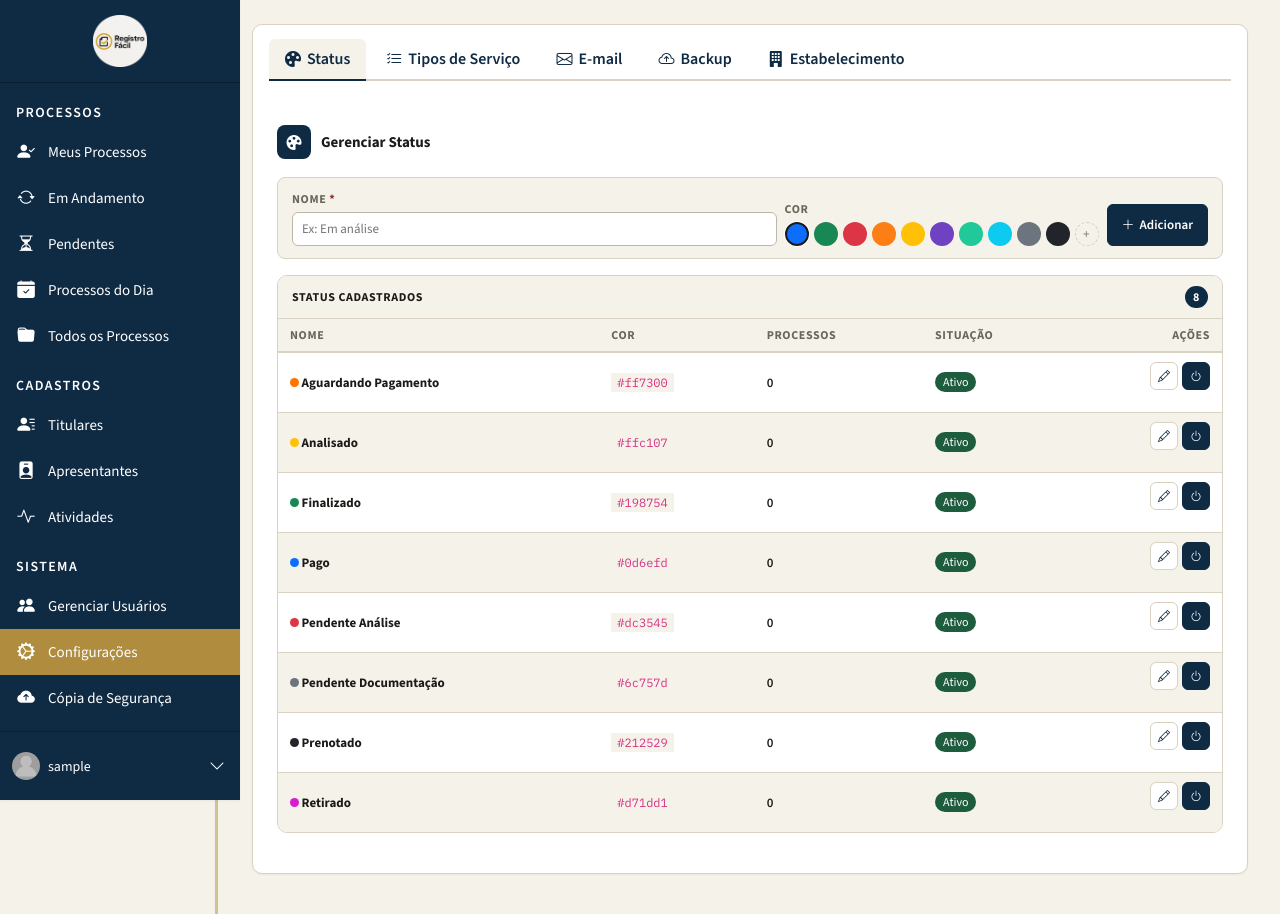
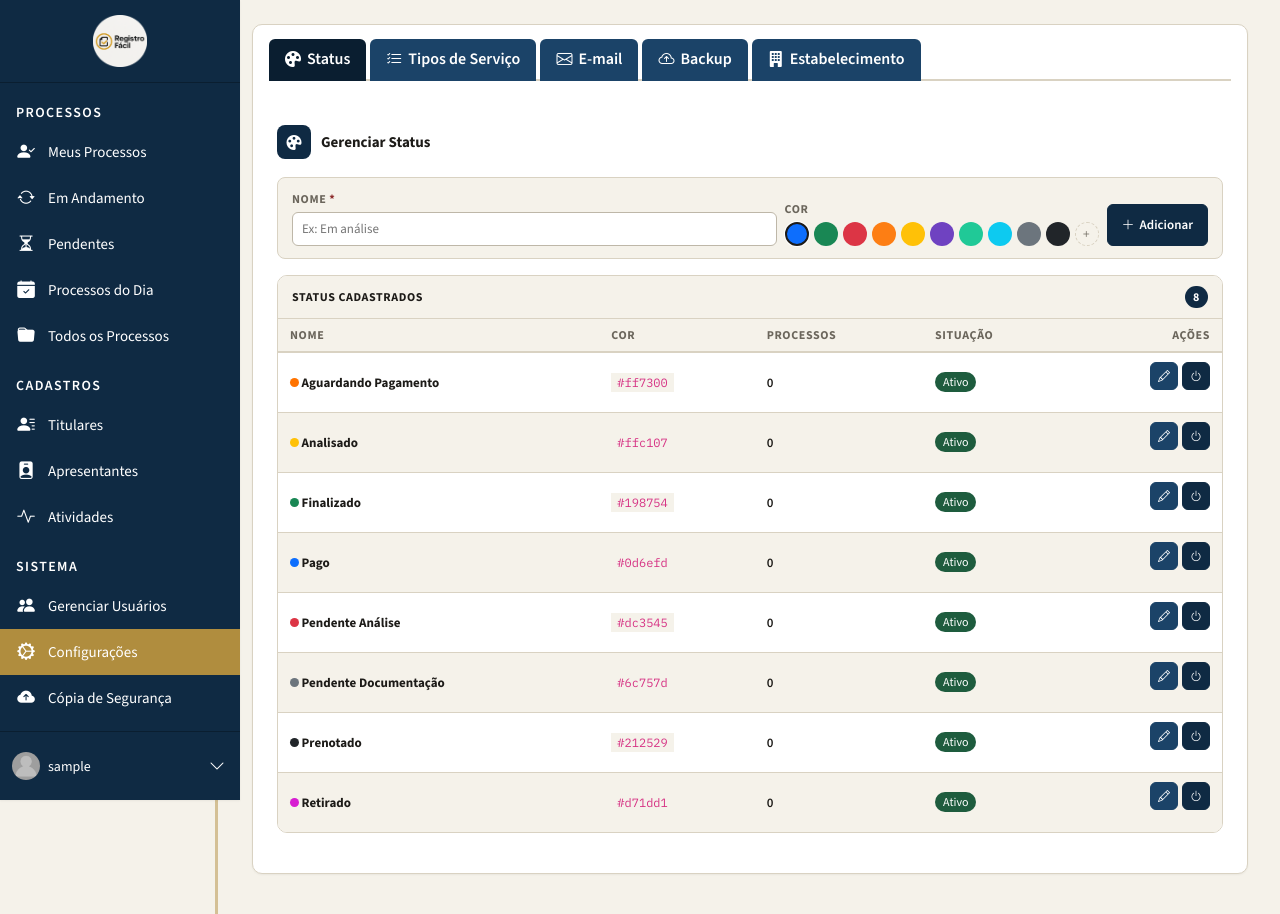
Before and after one commit to espetocearensesobral-boop/registrofacil-v3, a Flask app: page /configuracoes/ in a window 1280 px wide, after a click on "Pular para o conteúdo principal". Shown: the part 71-985 px from the top of the page. Run offline with Flask 3, Linux system fonts and the light colour scheme; the visitor is signed in with stand-in values (Sample User, id 1); data comes from the database, SQL or seed files in the repository; data that the repository does not hold is empty; parts of the project's set-up code (start-up, migrations or seed data) failed here and were passed over; some libraries are stand-ins or nearby versions.

Commit message:
fix: add themed fill to action buttons

```diff
--- a/static/css/visual-system.css
+++ b/static/css/visual-system.css
@@ -1287,3 +1287,99 @@ html body .dashboard-action-link.nav-btn-secondary:focus-visible {
   color: var(--color-primary-contrast, #FFFFFF) !important;
   text-decoration: none;
 }
+
+
+/* ============================================================
+   CONTRATO FINAL DE PREENCHIMENTO TEMÁTICO — Onda button-fill-1
+   Nenhum botão de ação deve depender do hover para receber cor.
+   ============================================================ */
+body .nav-btn-secondary,
+html body .navbar .nav-btn-secondary,
+body .btn-secondary,
+body .btn-outline-secondary,
+body .btn-filter-clear,
+body .btn-limpar,
+body .nt-btn-cancel {
+  background: var(--color-primary-light) !important;
+  border-color: var(--color-primary-light) !important;
+  color: var(--color-primary-contrast, #FFFFFF) !important;
+}
+body .nav-btn-secondary:hover,
+html body .navbar .nav-btn-secondary:hover,
+body .btn-secondary:hover,
+body .btn-outline-secondary:hover,
+body .btn-filter-clear:hover,
+body .btn-limpar:hover,
+body .nt-btn-cancel:hover,
+body .nav-btn-secondary:focus-visible,
+body .btn-secondary:focus-visible,
+body .btn-outline-secondary:focus-visible {
+  background: var(--color-primary-dark) !important;
+  border-color: var(--color-primary-dark) !important;
+  color: var(--color-primary-contrast, #FFFFFF) !important;
+}
+
+/* Ações compactas também recebem preenchimento no estado repouso. */
+body .tbl-btn,
+body .rf-tab-btn,
+body .metricas-tab-btn,
+body .cat-toggle-btn,
+body .cfg-ibtn {
+  background: var(--color-primary-light) !important;
+  border-color: var(--color-primary-light) !important;
+  color: var(--color-primary-contrast, #FFFFFF) !important;
+}
+body .tbl-btn:hover,
+body .rf-tab-btn:hover,
+body .metricas-tab-btn:hover,
+body .cat-toggle-btn:hover,
+body .cfg-ibtn:hover,
+body .rf-tab-btn.active,
+body .metricas-tab-btn.active {
+  background: var(--color-primary-dark) !important;
+  border-color: var(--color-primary-dark) !important;
+  color: var(--color-primary-contrast, #FFFFFF) !important;
+}
+body .tbl-btn.del,
+body .tbl-btn.delete {
+  background: var(--color-gold-primary) !important;
+  border-color: var(--color-gold-primary) !important;
+  color: var(--color-primary-contrast, #FFFFFF) !important;
+}
+
+/* Variantes outline são ações preenchidas para manter unidade visual global. */
+body .btn-outline-primary,
+body .btn-link {
+  background: var(--color-primary-light) !important;
+  border-color: var(--color-primary-light) !important;
+  color: var(--color-primary-contrast, #FFFFFF) !important;
+}
+body .btn-outline-primary:hover,
+body .btn-link:hover {
+  background: var(--color-primary-dark) !important;
+  border-color: var(--color-primary-dark) !important;
+  color: var(--color-primary-contrast, #FFFFFF) !important;
+}
+body .btn-outline-danger {
+  background: var(--color-gold-primary) !important;
+  border-color: var(--color-gold-primary) !important;
+  color: var(--color-primary-contrast, #FFFFFF) !important;
+}
+body .btn-outline-danger:hover {
+  background: var(--color-gold-dark) !important;
+  border-color: var(--color-gold-dark) !important;
+  color: var(--color-primary-contrast, #FFFFFF) !important;
+}
+
+/* Ações do dashboard seguem o mesmo preenchimento desde o primeiro frame. */
+html body .dashboard-action-link.nav-btn-secondary {
+  background: var(--color-primary-light) !important;
+  border-color: var(--color-primary-light) !important;
+  color: var(--color-primary-contrast, #FFFFFF) !important;
+}
+html body .dashboard-action-link.nav-btn-secondary:hover,
+html body .dashboard-action-link.nav-btn-secondary:focus-visible {
+  background: var(--color-primary-dark) !important;
+  border-color: var(--color-primary-dark) !important;
+  color: var(--color-primary-contrast, #FFFFFF) !important;
+}
--- a/templates/base.html
+++ b/templates/base.html
@@ -115,7 +115,7 @@
     </style>
 
     <link rel="stylesheet" href="{{ url_for('static', filename='css/color-themes.css') }}">
-    <link rel="stylesheet" href="{{ url_for('static', filename='css/visual-system.css', v='auth-contrast-5') }}">
+    <link rel="stylesheet" href="{{ url_for('static', filename='css/visual-system.css', v='button-fill-1') }}">
     <!-- HTMX -->
     <script src="https://unpkg.com/htmx.org@1.9.10" crossorigin="anonymous"></script>
 </head>
--- a/templates/login.html
+++ b/templates/login.html
@@ -66,7 +66,7 @@
         .version-badge{position:absolute;bottom:1.5rem;right:1.5rem;font-size:.7rem;color:#333;font-family: var(--rf-font-mono)}
     </style>
     <link rel="stylesheet" href="{{ url_for('static', filename='css/color-themes.css') }}">
-    <link rel="stylesheet" href="{{ url_for('static', filename='css/visual-system.css', v='auth-contrast-5') }}">
+    <link rel="stylesheet" href="{{ url_for('static', filename='css/visual-system.css', v='button-fill-1') }}">
 </head>
 <body data-cor="{{ tema_cor_usuario }}">
     <!-- Painel esquerdo: formulário -->
```
Also changed, not shown: docs/button-fill-visual-findings.md (added, +5 -0 lines).
